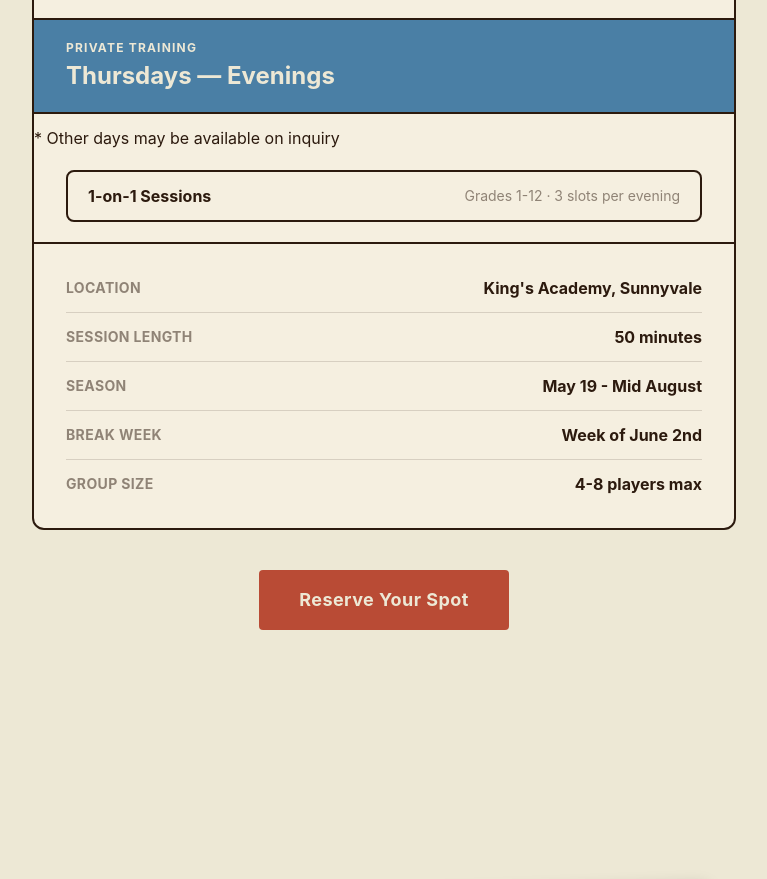
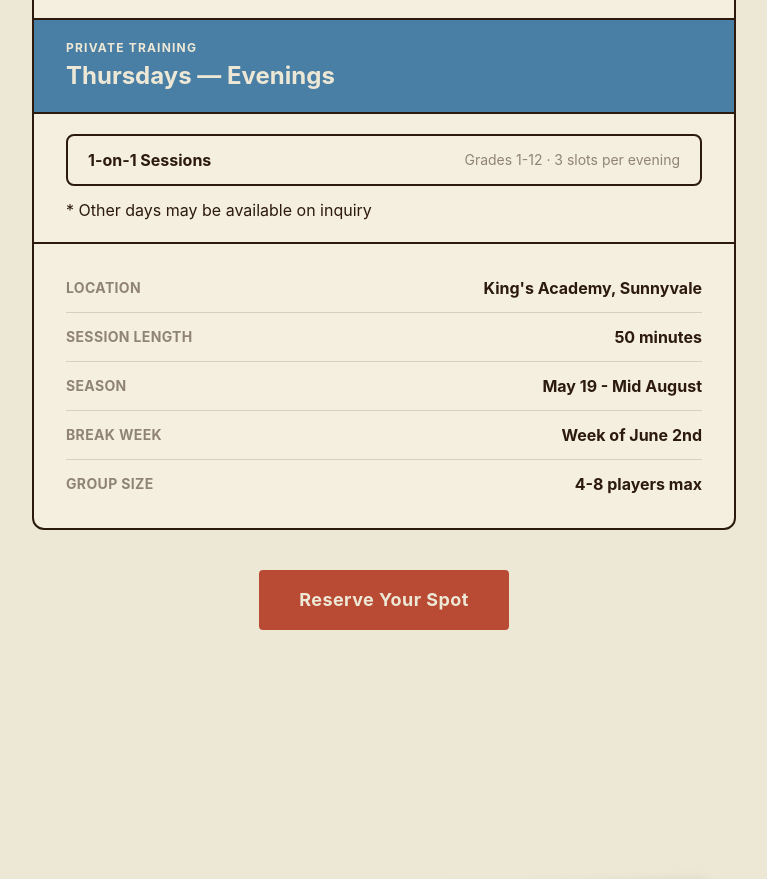
Before and after one commit to jtaylor1cs/bab-basketball, a React (Vite) app: page / in a window 1280 px wide. Shown: the part 3125-4004 px from the top of the page, without its empty margins (256-1023 px from the left). Built offline with nearby package versions, Linux system fonts and the light colour scheme; a web font is replaced by a local one.

Commit message:
change location of inquiry

```diff
--- a/src/components/Schedule.jsx
+++ b/src/components/Schedule.jsx
@@ -64,9 +64,7 @@ function Schedule() {
               Thursdays — Evenings
             </h3>
           </div>
-          <p style={{ color: '#2C1A0E' }} className="text-s opacity-100 mt-3">
-    * Other days may be available on inquiry
-  </p>
+
           <div className="px-8 py-5" style={{ borderBottom: '2px solid #2C1A0E' }}>
             <div
               style={{ border: '2px solid #2C1A0E', borderRadius: '8px' }}
@@ -75,6 +73,9 @@ function Schedule() {
               <p style={{ color: '#2C1A0E' }} className="font-bold">1-on-1 Sessions</p>
               <p style={{ color: '#2C1A0E' }} className="text-sm opacity-50">Grades 1-12 · 3 slots per evening</p>
             </div>
+            <p style={{ color: '#2C1A0E' }} className="text-s opacity-100 mt-3">
+    * Other days may be available on inquiry
+  </p>
           </div>
 
 
```
